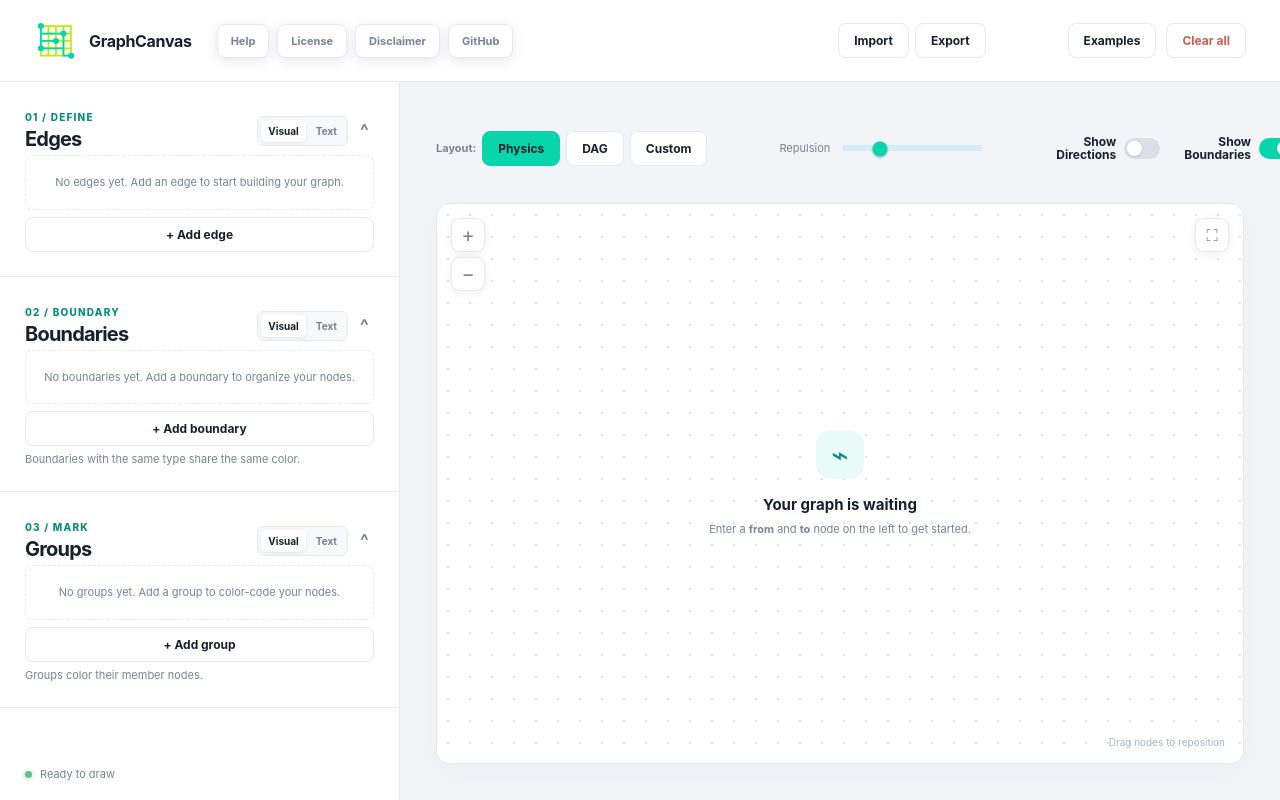
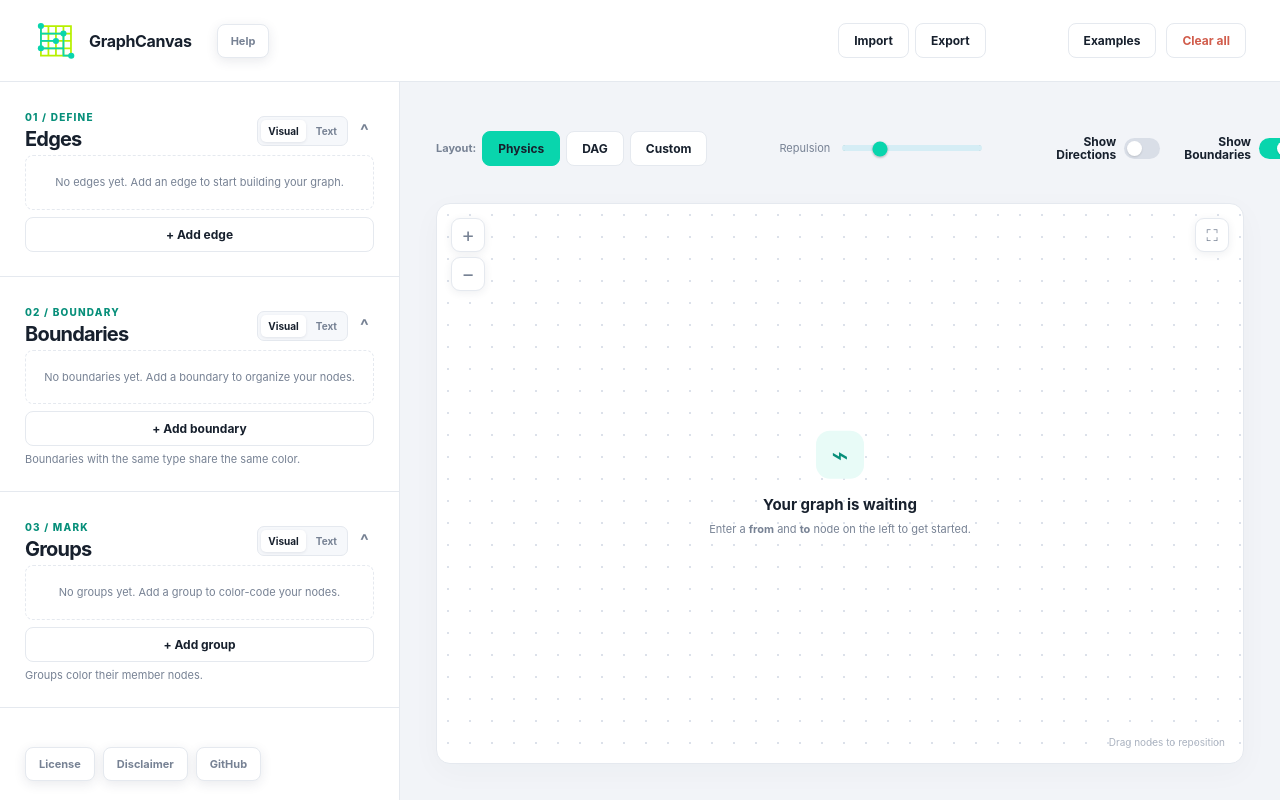
Before and after one commit to Thijss/graph-canvas, a website built with Vite: page index.html in a window 1280 px wide. Shown: the top 800 px of the page. Built offline with nearby package versions, Linux system fonts and the light colour scheme.

Commit message:
refactor: reorganize disclaimer buttons and improve accessibility
Signed-off-by: Thijs Baaijen <13253091+Thijss@users.noreply.github.com>

```diff
--- a/index.html
+++ b/index.html
@@ -18,9 +18,6 @@
           </div>
           <div class="brand-actions">
             <button class="disclaimer-button" id="helpButton" type="button">Help</button>
-            <button class="disclaimer-button" id="licenseButton" type="button">License</button>
-            <button class="disclaimer-button" id="disclaimerButton" type="button">Disclaimer</button>
-            <a class="disclaimer-button" href="https://github.com/Thijss/graph-canvas" target="_blank" rel="noopener noreferrer">GitHub</a>
           </div>
         </div>
         <div class="topbar-actions">
@@ -123,8 +120,10 @@
           </section>
 
           <div class="sidebar-footer">
-            <span class="status-dot"></span>
-            <span id="statusText">Ready to draw</span>
+            <button class="disclaimer-button" id="licenseButton" type="button">License</button>
+            <button class="disclaimer-button" id="disclaimerButton" type="button">Disclaimer</button>
+            <a class="disclaimer-button" href="https://github.com/Thijss/graph-canvas" target="_blank" rel="noopener noreferrer">GitHub</a>
+            <span id="statusText" class="sr-only" aria-live="polite"></span>
           </div>
         </aside>
 
--- a/src/js/renderer.js
+++ b/src/js/renderer.js
@@ -8,7 +8,6 @@ import {
   nodeCount,
   edgeCount,
   statusText,
-  statusDot,
   directedToggle,
 } from "./dom.js";
 import { EDGE_COLORS, getGroupColor, getBoundaryTypeColor, MIN_NODE_RADIUS, BOUNDARY_FILL_OPACITY } from "./config.js";
@@ -37,7 +36,6 @@ export function render(state, edges, nodes, boundaries, groups, handlers) {
   const conflictingEdges = edges.filter(hasConflictingColors);
   currentConflictingEdges = conflictingEdges;
   const hasConflictingColorError = conflictingEdges.length > 0;
-  statusDot.classList.toggle("status-error", hasConflictingColorError);
   updateEdgeErrors(conflictingEdges);
   if (hasConflictingColorError) {
     statusText.textContent = "Error: choose only one color per edge";
--- a/src/styles.css
+++ b/src/styles.css
@@ -702,7 +702,8 @@ code { padding: 2px 4px; border-radius: 4px; color: var(--accent-dark); backgrou
   box-shadow: 0 1px 2px #0003;
   cursor: pointer;
 }
-.sidebar-footer { display: flex; align-items: center; gap: 8px; margin-top: auto; padding: 19px 25px; color: var(--muted); font-size: 11px; }
+.sidebar-footer { display: flex; align-items: center; gap: 8px; margin-top: auto; padding: 19px 25px; }
+.sr-only { position: absolute; width: 1px; height: 1px; padding: 0; margin: -1px; overflow: hidden; clip: rect(0, 0, 0, 0); white-space: nowrap; border: 0; }
 .status-dot { width: 7px; height: 7px; border-radius: 50%; background: #58c38b; box-shadow: 0 0 0 3px #58c38b1d; }
 .status-dot.status-error { background: #d84b4b; box-shadow: 0 0 0 3px #d84b4b2b; }
 
```
